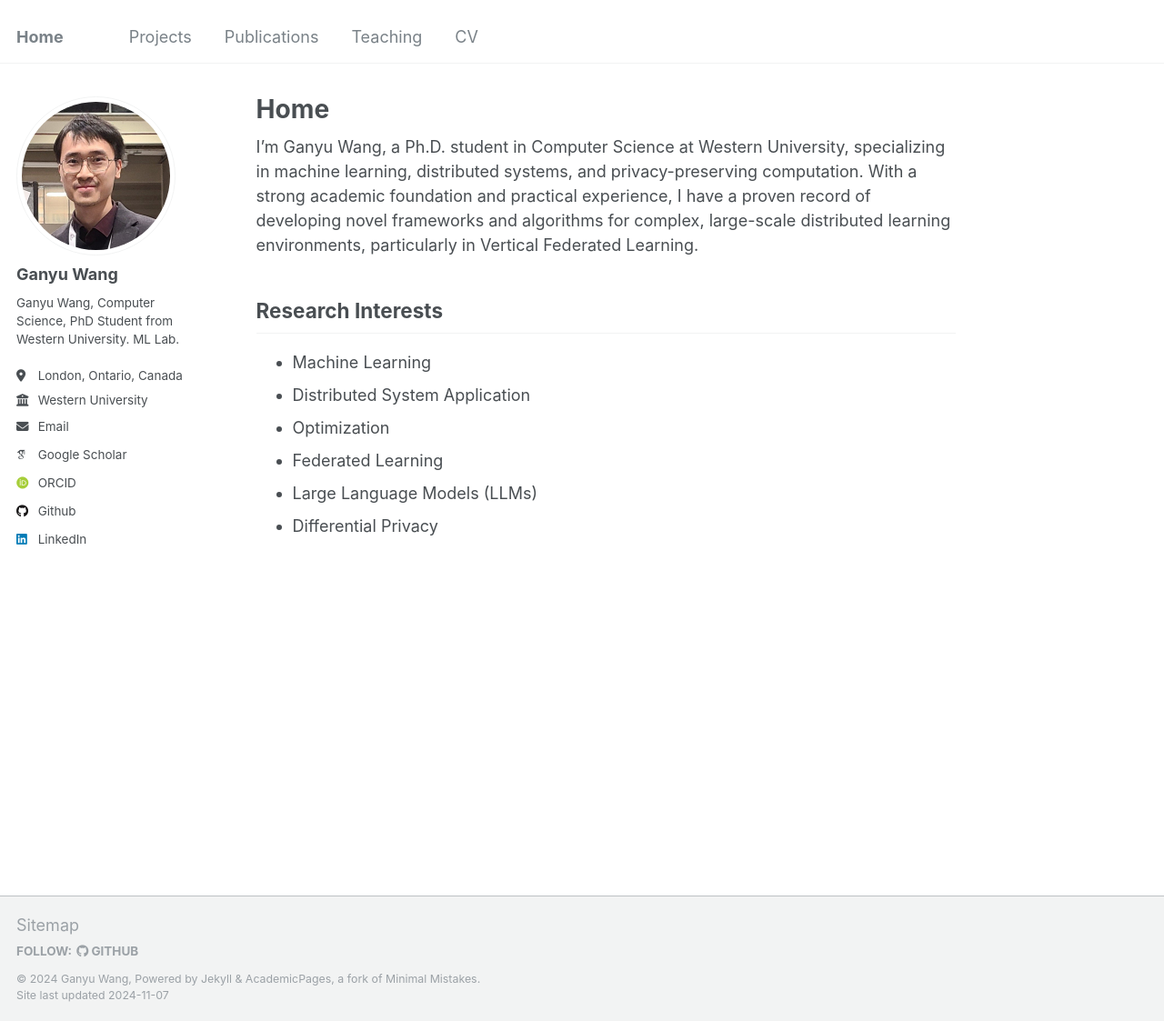
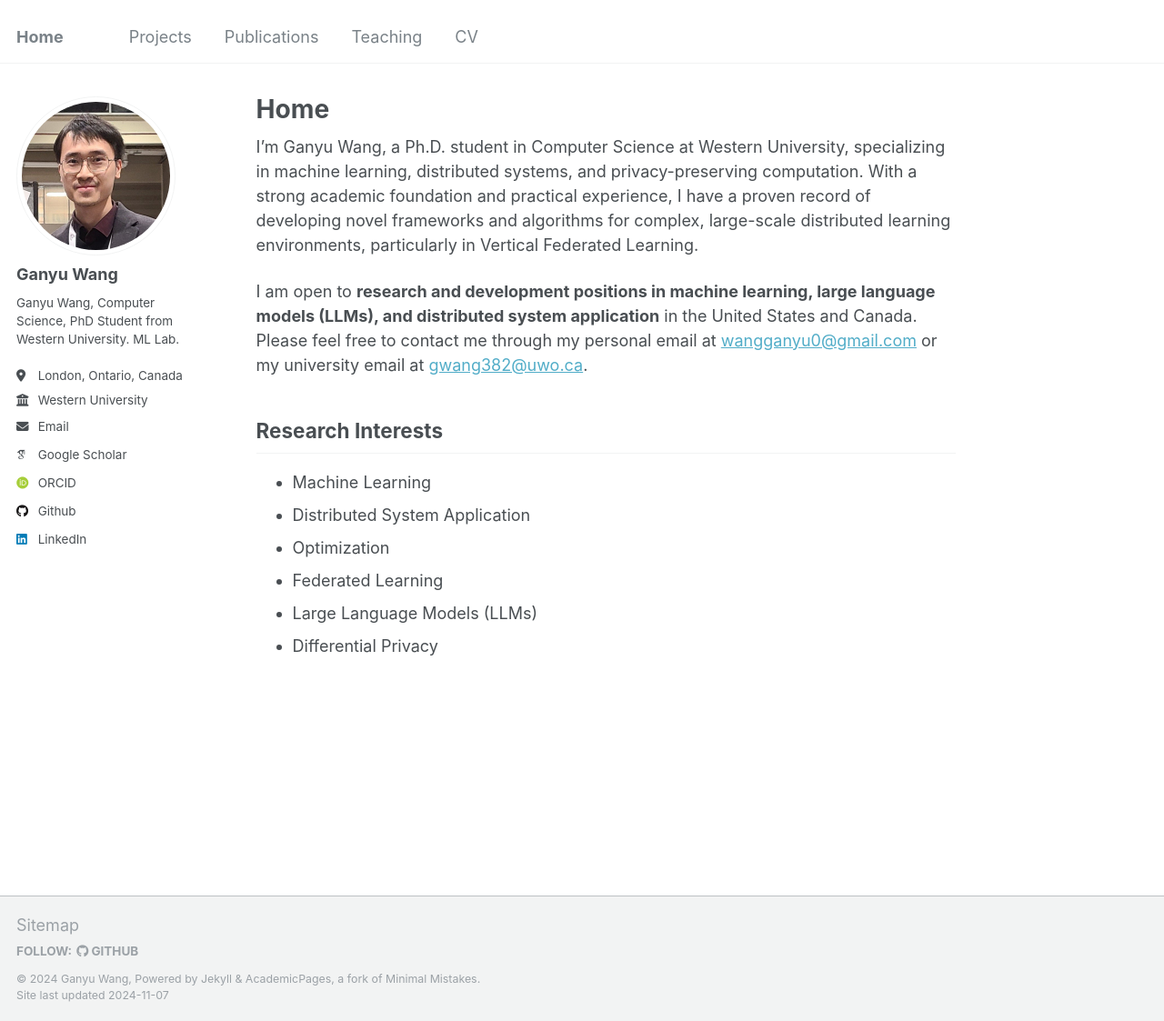
Before and after one commit to GanyuWang/GanyuWang.github.io, a Jekyll site: the page built from _pages/about.md, in a window 1280 px wide and 1123 px high. Shown: the whole window at 91% size. Built offline with Jekyll 4.4.1, drawn with Linux system fonts in a browser that asks for light colours; some web fonts are replaced.

Commit message:
Update open to position and emails.

```diff
--- a/_config.yml
+++ b/_config.yml
@@ -28,7 +28,7 @@ author:
   location         : "London, Ontario, Canada"
   employer         : "Western University"
   uri              : # URL
-  email            : "gwang382@uwo.ca"
+  email            : "wangganyu0@gmail.com"
 
   # Academic websites
   arxiv            : # URL - Update with the correct link to your profile
--- a/_pages/about.md
+++ b/_pages/about.md
@@ -10,6 +10,8 @@ redirect_from:
 I’m Ganyu Wang, a Ph.D. student in Computer Science at Western University, specializing in machine learning, distributed systems, and privacy-preserving computation. With a strong academic foundation and practical experience, I have a proven record of developing novel frameworks and algorithms for complex, large-scale distributed learning environments, particularly in Vertical Federated Learning.
 
 
+I am open to **research and development positions in machine learning, large language models (LLMs), and distributed system application** in the United States and Canada. Please feel free to contact me through my personal email at [wangganyu0@gmail.com](mailto:wangganyu0@gmail.com) or my university email at [gwang382@uwo.ca](mailto:gwang382@uwo.ca).
+
 
 ## Research Interests
 
```
Also changed, not shown: 1 other file.
